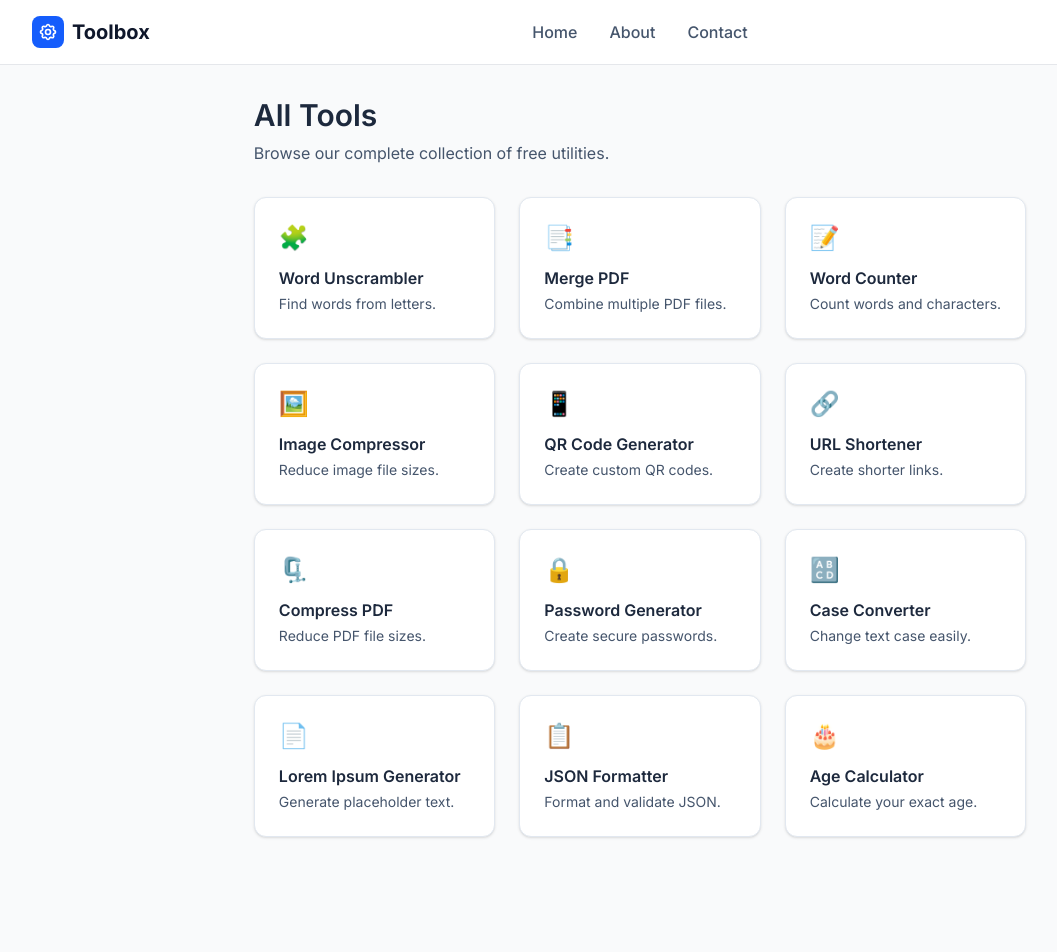
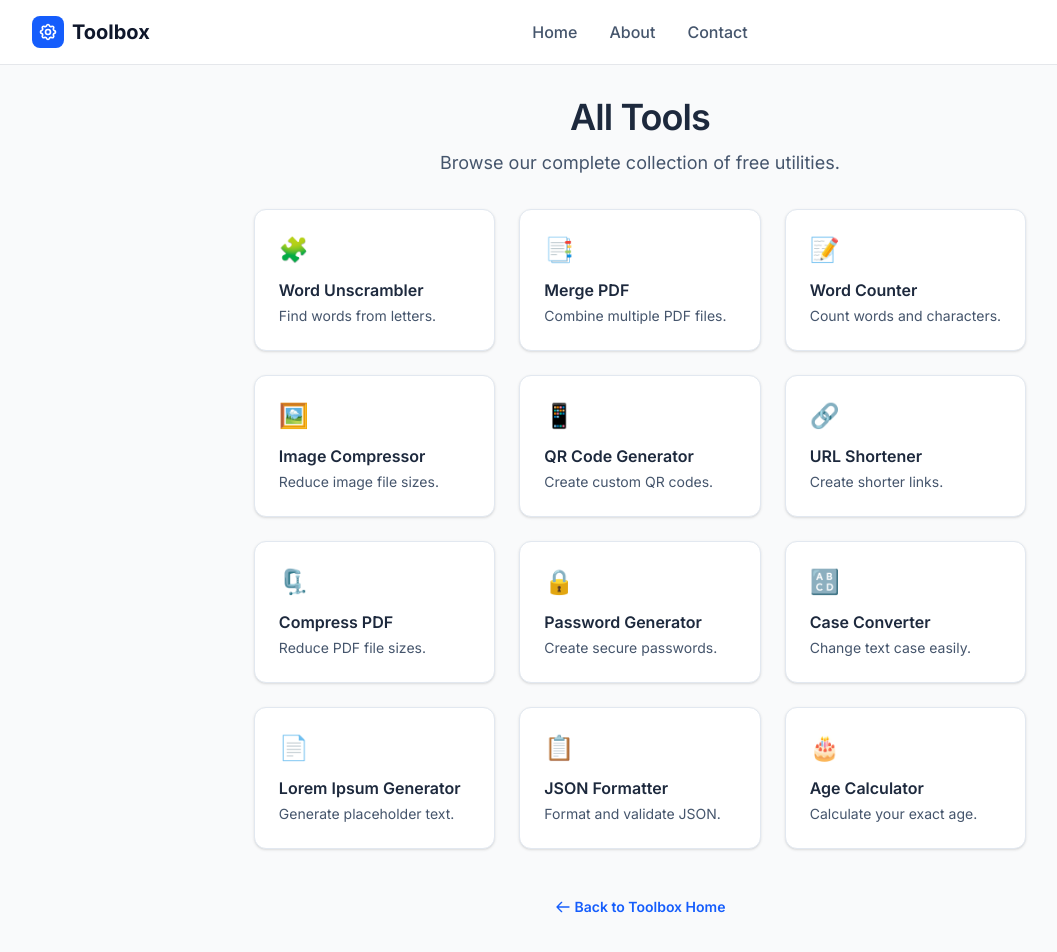
Before and after one commit to kashifali7890/toolbox, a Next.js app: page /tools in a window 1280 px wide. Shown: the top 952 px of the page, without its empty margins (0-1057 px from the left). Built offline with nearby package versions, Linux system fonts and the light colour scheme.

Commit message:
Add backlink on tools page

```diff
--- a/src/app/tools/page.tsx
+++ b/src/app/tools/page.tsx
@@ -13,20 +13,18 @@ export default function ToolsDirectory() {
 
       <div className="flex-grow max-w-7xl mx-auto px-4 sm:px-6 lg:px-8 py-8">
         <div className="max-w-5xl mx-auto">
-
-
           <main className="min-w-0">
-
-
-            <div className="mb-8">
-              <h1 className="text-3xl font-semibold text-slate-800">
+            {/* Page Header */}
+            <div className="mb-8 text-center">
+              <h1 className="text-3xl md:text-4xl font-semibold text-slate-800 mb-3 tracking-tight">
                 All Tools
               </h1>
-              <p className="text-slate-600 mt-2">
+              <p className="text-slate-600 text-lg">
                 Browse our complete collection of free utilities.
               </p>
             </div>
 
+            {/* Tools Grid */}
             <div className="grid grid-cols-1 sm:grid-cols-2 lg:grid-cols-3 gap-6 mb-12">
               {ALL_TOOLS.map((tool) => (
                 <Link
@@ -44,9 +42,30 @@ export default function ToolsDirectory() {
                 </Link>
               ))}
             </div>
+
+            {/* Back to Home Link */}
+            <div className="text-center">
+              <Link
+                href="/"
+                className="text-sm font-semibold text-blue-600 hover:text-blue-700 transition-colors inline-flex items-center gap-1"
+              >
+                <svg
+                  className="w-4 h-4"
+                  fill="none"
+                  stroke="currentColor"
+                  viewBox="0 0 24 24"
+                >
+                  <path
+                    strokeLinecap="round"
+                    strokeLinejoin="round"
+                    strokeWidth="2"
+                    d="M10 19l-7-7m0 0l7-7m-7 7h18"
+                  ></path>
+                </svg>
+                Back to Toolbox Home
+              </Link>
+            </div>
           </main>
-
-
         </div>
       </div>
 
```
